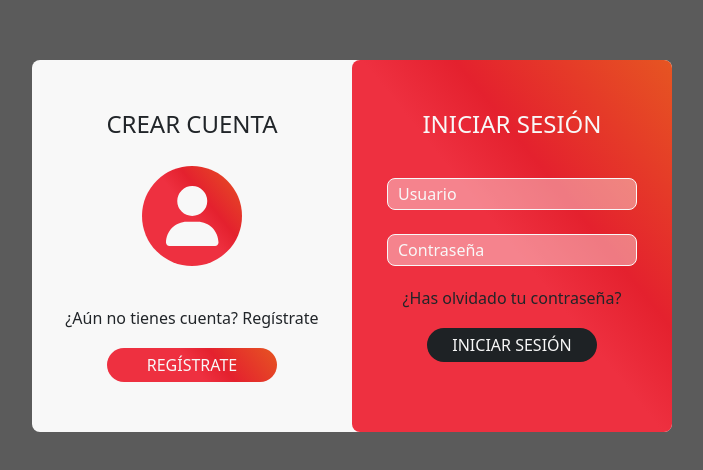
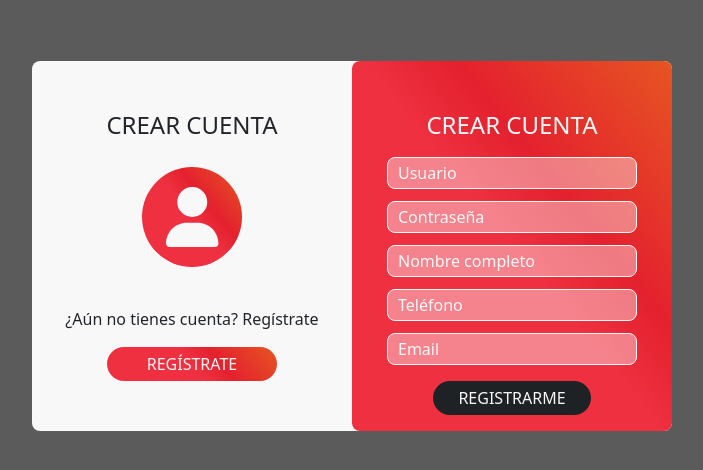
Before and after one commit to RaulxAG/Iliberp, a React (Vite) app: page / in a window 1280 px wide. Shown: the part 154-624 px from the top of the page, without its empty margins (288-991 px from the left). Built offline with nearby package versions, Linux system fonts and the light colour scheme; the HTML template or start-up script is replaced by a standard one.

Commit message:
Media Query del formulario de inicio de sesion

```diff
--- a/src/Pages/FormsInicio.jsx
+++ b/src/Pages/FormsInicio.jsx
@@ -21,16 +21,27 @@ export default function FormInicio() {
                 </div>
 
                 <div className="formularios position-absolute">
-                    <div className="form">
+                    {/* <div className="formIniciarSesion">
                         <h3 className="text-uppercase">Iniciar Sesión</h3>
+                        <form action="" className="d-flex flex-column gap-4 mt-4">
+                            <input type="text" placeholder="Usuario"/>
+                            <input type="text" placeholder="Contraseña"/>
+                        </form>
+                        <p className='mt-4'>¿Has olvidado tu contraseña?</p>
+                        <Link to="/tienda">
+                            <button>Iniciar Sesión</button>
+                        </Link>
+                    </div> */}
+                    <div className="formRegistrarse">
+                        <h3 className="text-uppercase">Crear cuenta</h3>
                         <form action="" className="d-flex flex-column gap-4">
                             <input type="text" placeholder="Usuario"/>
                             <input type="text" placeholder="Contraseña"/>
+                            <input type="text" placeholder="Nombre completo"/>
+                            <input type="text" placeholder="Teléfono"/>
+                            <input type="text" placeholder="Email"/>
                         </form>
-                        <p>¿Has olvidado tu contraseña?</p>
-                        <Link to="/tienda">
-                            <button>Iniciar Sesión</button>
-                        </Link>
+                        <button>Registrarme</button>
                     </div>
                 </div>
             </div>
--- a/src/styles/_formsinicio.scss
+++ b/src/styles/_formsinicio.scss
@@ -47,14 +47,15 @@
         border-radius: 1vh;
         text-align: center;
         padding: 50px 15px;
-
+        .formRegistrarse form{
+            padding: 10px 0px;
+            gap: 12px!important;
+        }
         h3 {
             color: $colorWhite;
         }
 
         form {
-            margin: 40px 0px 20px 0px;
-
             input {
                 background-color: rgba(255, 255, 255, 0.399);
                 border: 1px solid $colorWhite;
@@ -100,7 +101,9 @@
             margin: 0 !important;
 
         }
-
+        p{
+            margin-top: 15px!important;
+        }
         button {
             margin-top: 10px !important;
         }
@@ -122,12 +125,6 @@
         input,
         button {
             font-size: 14px;
-            margin: 0 !important;
-
-        }
-
-        button {
-            margin-top: 15px !important;
         }
     }
 }
@@ -145,12 +142,7 @@
 
         p,input,button {
             font-size: 16px;
-            margin: 0 !important;
-            margin: 0px 20px!important;
         }
 
-        button {
-            margin-top: 18px !important;
-        }
     }
 }
--- a/src/styles/main.css
+++ b/src/styles/main.css
@@ -608,11 +608,12 @@ body {
   text-align: center;
   padding: 50px 15px;
 }
+.containerInicio .formularios .formRegistrarse form {
+  padding: 10px 0px;
+  gap: 12px !important;
+}
 .containerInicio .formularios h3 {
   color: #F8F8F8;
-}
-.containerInicio .formularios form {
-  margin: 40px 0px 20px 0px;
 }
 .containerInicio .formularios form input {
   background-color: rgba(255, 255, 255, 0.399);
@@ -648,6 +649,9 @@ body {
     font-size: 12px;
     margin: 0 !important;
   }
+  .containerInicio p {
+    margin-top: 15px !important;
+  }
   .containerInicio button {
     margin-top: 10px !important;
   }
@@ -664,10 +668,6 @@ body {
   .containerInicio input,
   .containerInicio button {
     font-size: 14px;
-    margin: 0 !important;
-  }
-  .containerInicio button {
-    margin-top: 15px !important;
   }
 }
 /* Pantallas grandes*/
@@ -680,11 +680,6 @@ body {
   }
   .containerInicio p, .containerInicio input, .containerInicio button {
     font-size: 16px;
-    margin: 0 !important;
-    margin: 0px 20px !important;
-  }
-  .containerInicio button {
-    margin-top: 18px !important;
   }
 }
 
--- a/src/styles/main.scss
+++ b/src/styles/main.scss
@@ -1 +1 @@
-@import "_variables", "_global.scss","_animaciones.scss", "_inicio.scss","_carrito.scss","_tienda.scss","_tramitePedido.scss","_menu.scss","_formsinicio.scss","_mediaQuery.scss";
+@import "_variables", "_global.scss","_animaciones.scss", "_inicio.scss","_carrito.scss","_tienda.scss","_tramitePedido.scss","_menu.scss","_formsinicio.scss";
```
Also changed, not shown: src/styles/_mediaQuery.scss (deleted), 1 other file (tests, documents, lock files or other folders).
